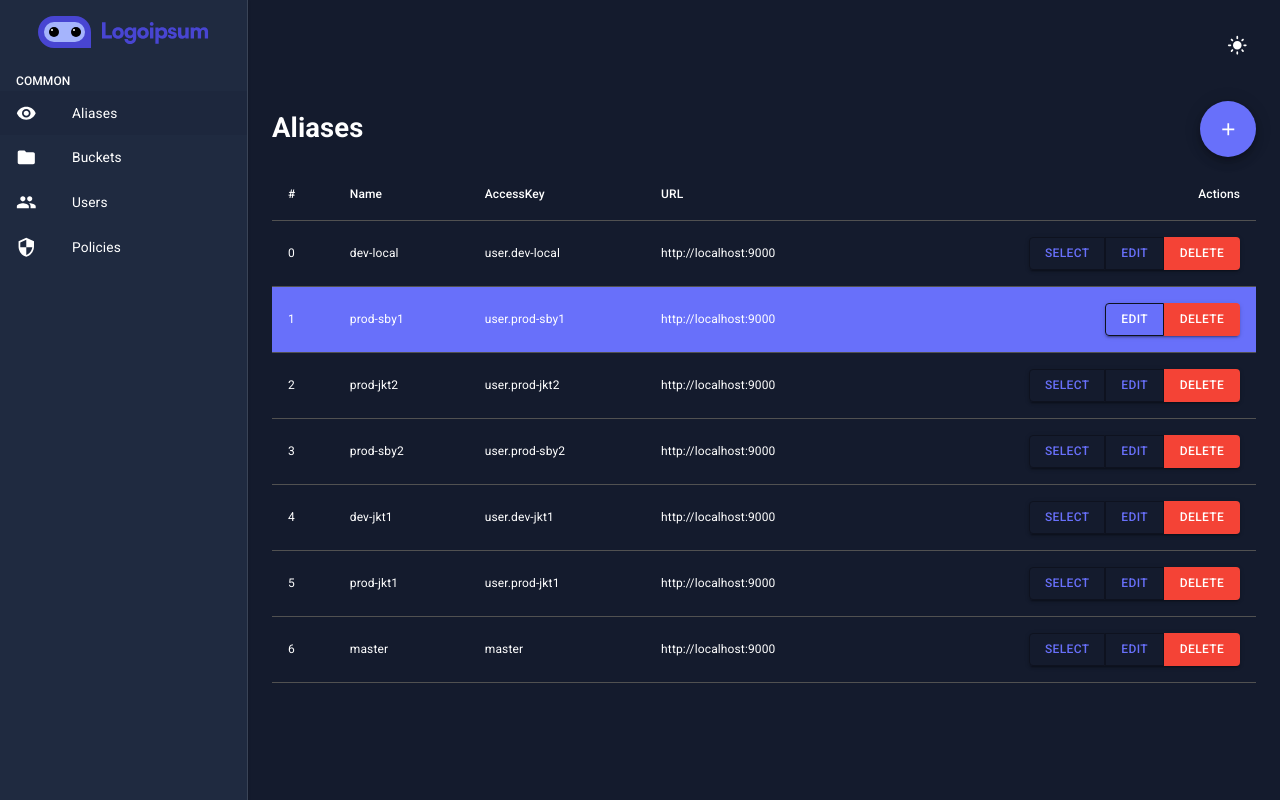
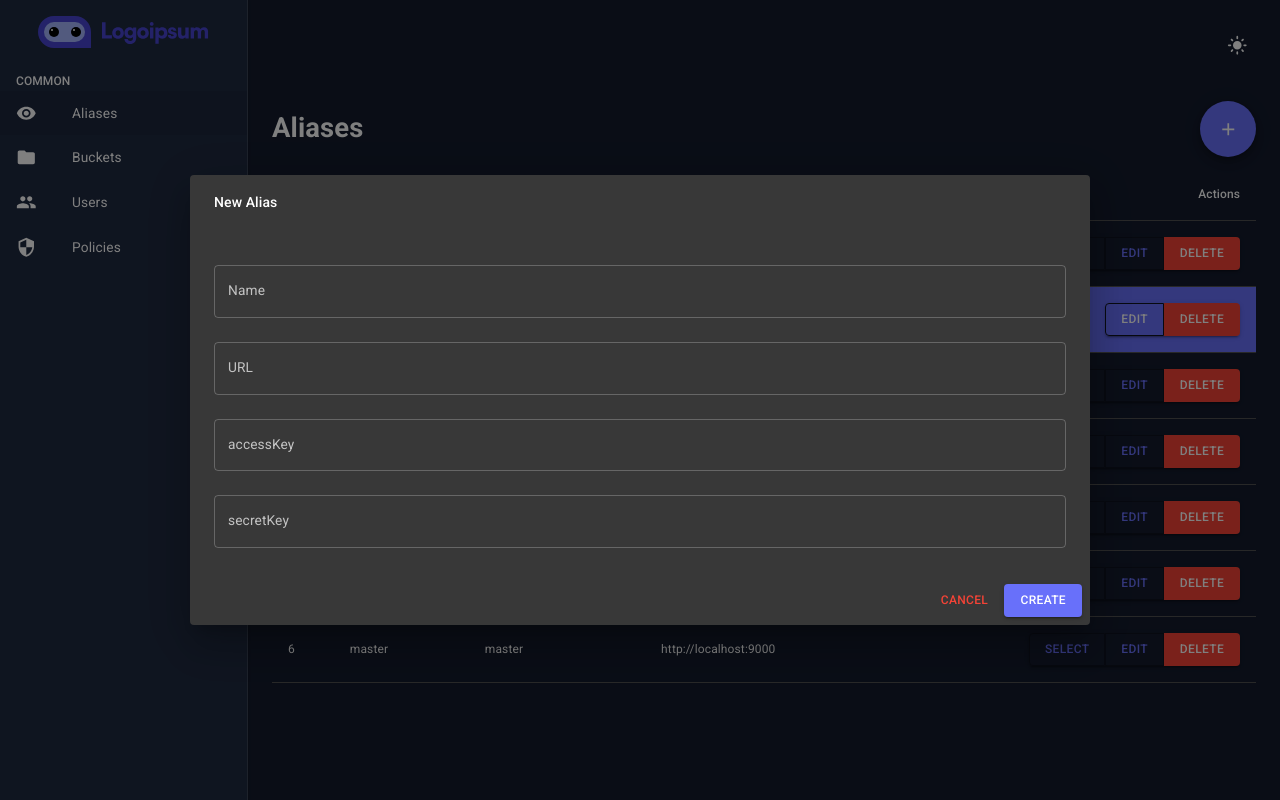
Before and after one commit to nafisrdn/minio-tools-webapp-fe, a React (Create React App) app: page /aliases in a window 1280 px wide. Both pictures are taken after a click on the button 1228 px from the left and 128 px from the top of the page. Built offline with nearby package versions, Linux system fonts and the light colour scheme.

Commit message:
add new alias popup form

```diff
--- a/package.json
+++ b/package.json
@@ -12,6 +12,7 @@
     "@testing-library/jest-dom": "^5.16.5",
     "@testing-library/react": "^13.4.0",
     "@testing-library/user-event": "^13.5.0",
+    "formik": "^2.2.9",
     "prop-types": "^15.8.1",
     "react": "^18.2.0",
     "react-dom": "^18.2.0",
--- a/src/Components/Layout/index.jsx
+++ b/src/Components/Layout/index.jsx
@@ -20,7 +20,7 @@ function Layout(props) {
 }
 
 Layout.propTypes = {
-  children: PropTypes.oneOfType.isRequired
+  children: PropTypes.node.isRequired
 };
 
 export default Layout;
--- /dev/null
+++ b/src/Components/NewAliasForm/index.jsx
@@ -0,0 +1,107 @@
+import {
+  Button,
+  Dialog,
+  DialogActions,
+  DialogContent,
+  DialogTitle,
+  TextField
+} from '@mui/material';
+import { Formik } from 'formik';
+import PropTypes from 'prop-types';
+
+const textFieldProps = {
+  fullWidth: true,
+  variant: 'outlined',
+  margin: 'normal'
+};
+
+function NewAliasForm(props) {
+  const { visible, onClose, onSubmit } = props;
+
+  const handleFormSubmit = (values) => {
+    // TODO
+    console.log(values);
+
+    if (onSubmit) {
+      onSubmit(values);
+    }
+  };
+
+  return (
+    <Dialog open={visible} fullWidth maxWidth="md" onClose={onClose}>
+      <DialogTitle>New Alias</DialogTitle>
+      <Formik
+        initialValues={{ name: '', url: '', accessKey: '', secretKey: '' }}
+        onSubmit={handleFormSubmit}>
+        {({ handleSubmit, values, handleChange, handleBlur }) => (
+          <form onSubmit={handleSubmit}>
+            <DialogContent>
+              <TextField
+                fullWidth={textFieldProps.fullWidth}
+                variant={textFieldProps.variant}
+                margin={textFieldProps.margin}
+                name="name"
+                label="Name"
+                value={values.name}
+                onChange={handleChange}
+                onBlur={handleBlur}
+              />
+              <TextField
+                fullWidth={textFieldProps.fullWidth}
+                variant={textFieldProps.variant}
+                margin={textFieldProps.margin}
+                name="url"
+                label="URL"
+                value={values.url}
+                onChange={handleChange}
+                onBlur={handleBlur}
+              />
+              <TextField
+                fullWidth={textFieldProps.fullWidth}
+                variant={textFieldProps.variant}
+                margin={textFieldProps.margin}
+                name="accessKey"
+                label="accessKey"
+                value={values.accessKey}
+                onChange={handleChange}
+                onBlur={handleBlur}
+              />
+              <TextField
+                fullWidth={textFieldProps.fullWidth}
+                variant={textFieldProps.variant}
+                margin={textFieldProps.margin}
+                type="password"
+                name="secretKey"
+                label="secretKey"
+                value={values.secretKey}
+                onChange={handleChange}
+                onBlur={handleBlur}
+              />
+            </DialogContent>
+            <DialogActions>
+              <Button color="error" onClick={onClose}>
+                Cancel
+              </Button>
+              <Button color="secondary" variant="contained" type="submit">
+                Create
+              </Button>
+            </DialogActions>
+          </form>
+        )}
+      </Formik>
+    </Dialog>
+  );
+}
+
+NewAliasForm.defaultProps = {
+  onSubmit: null,
+  visible: false
+};
+
+NewAliasForm.propTypes = {
+  onClose: PropTypes.func.isRequired,
+  onSubmit: PropTypes.func,
+  visible: PropTypes.bool
+};
+
+export default NewAliasForm;
--- a/src/pages/aliases/index.jsx
+++ b/src/pages/aliases/index.jsx
@@ -12,18 +12,25 @@ import {
   TableRow,
   useTheme
 } from '@mui/material';
+import { useState } from 'react';
+import NewAliasForm from '../../Components/NewAliasForm';
 import dummyAliases from '../../data/dummy-aliases';
 
 function AliasesPage() {
   const theme = useTheme();
-
-  console.log(theme);
+  const [newAliasFormVisible, setNewAliasFormVisible] = useState(false);
 
   return (
     <>
+      <NewAliasForm
+        visible={newAliasFormVisible}
+        onClose={() => {
+          setNewAliasFormVisible(false);
+        }}
+      />
       <Box display="flex" justifyContent="space-between" alignItems="center">
         <h1>Aliases</h1>
-        <Fab color="secondary" aria-label="add">
+        <Fab color="secondary" aria-label="add" onClick={() => setNewAliasFormVisible(true)}>
           <Add />
         </Fab>
       </Box>
```
Also changed, not shown: 1 other file (tests, documents, lock files or other folders).
